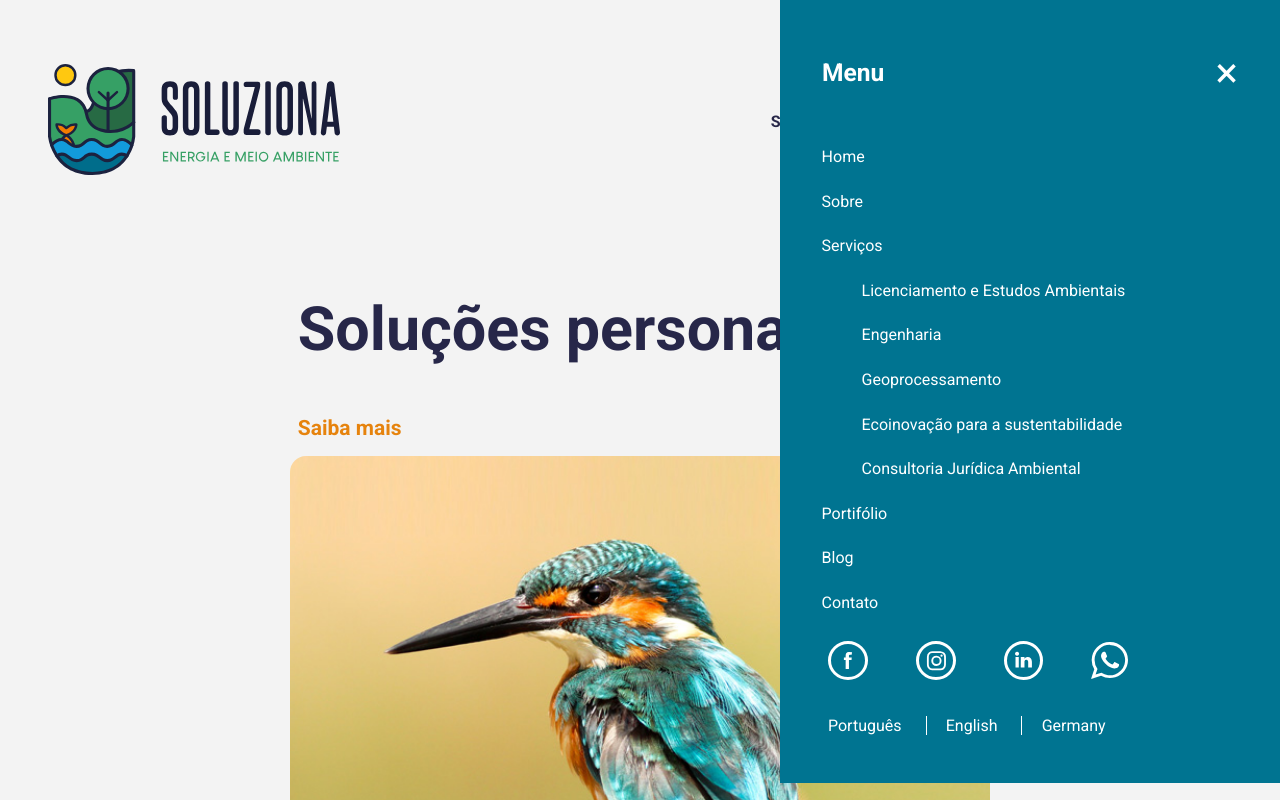
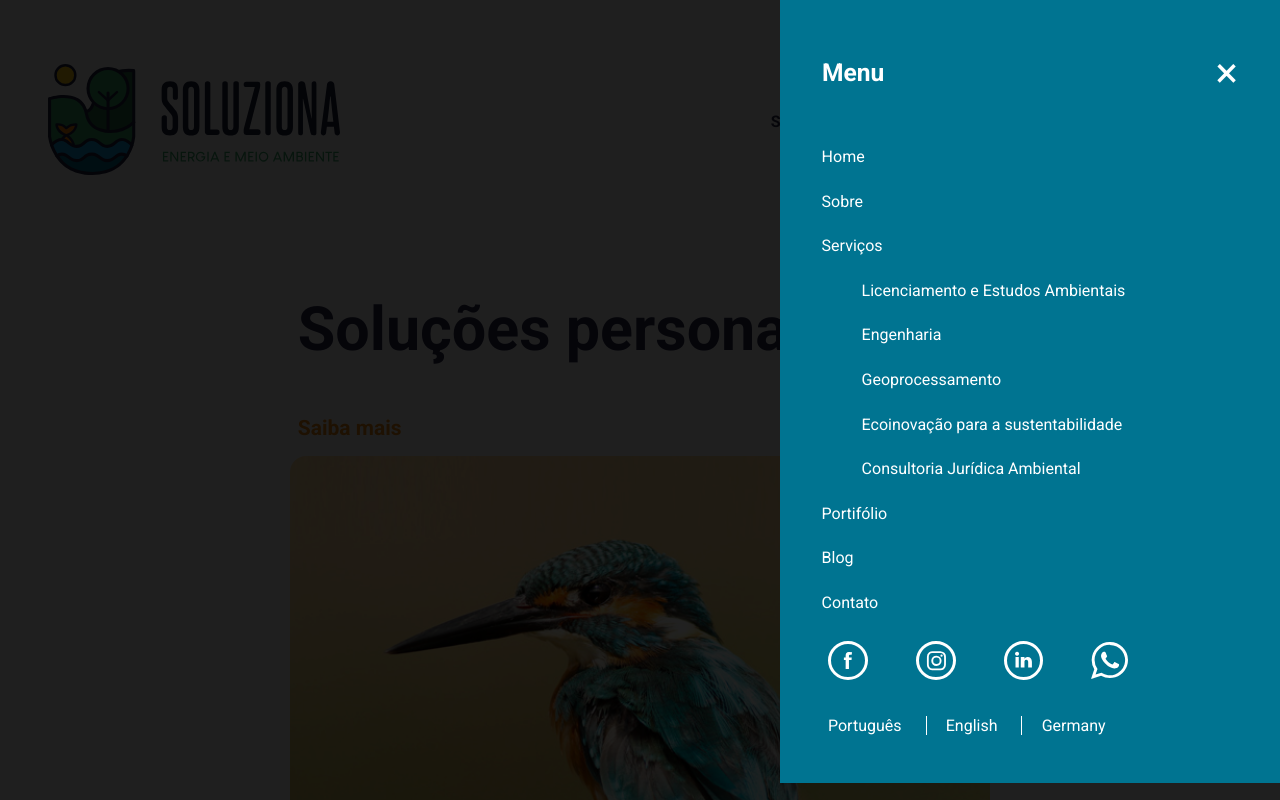
Before and after one commit to sunderhus/Soluziona, a plain HTML site: page index.html in a window 1280 px wide. Both pictures are taken after a click on the element 1196 px from the left and 121 px from the top of the page. Shown: the top 800 px of the page. Drawn offline with nearby package versions, Linux system fonts and the light colour scheme.

Commit message:
feature(Home): - Adiciona overlay na abertura do menu , remove o mesmo no fechamento.

```diff
--- a/index.html
+++ b/index.html
@@ -31,6 +31,7 @@
 </head>
 
 <body id="body">
+    <span id="overlayMenu" class="overlay-full-size"></span>
     <header class="wrapper">
         <a class="logo" href="/" title="Voltar para a página inicial">
             <img src="assets/svg/logo.svg" alt="Logo soluziona" aria-role="logo">
--- a/js/main.js
+++ b/js/main.js
@@ -1,14 +1,16 @@
 /* Set the width of the side navigation to 250px */
-function openNav() {
-    let menuSize = window.innerWidth > 768 ? "559px" : "100%";
+const openNav = () => {
+    document.getElementById("overlayMenu").classList.add("active");
+    const menuSize = window.innerWidth > 768 ? "559px" : "100%";
     document.getElementById("menuMobile").style.width = menuSize;
 }
 
 /* Set the width of the side navigation to 0 */
-function closeNav() {
+const closeNav = () => {
     document.getElementById("menuMobile").style.width = "0";
+    document.getElementById("overlayMenu").classList.remove("active");
 }
 
-function toggleIdiomas() {
+const toggleIdiomas = () => {
     document.querySelector('.seletor-idiomas').classList.toggle('active');
 }
--- a/scss/theme_parts/_menu-mobile.scss
+++ b/scss/theme_parts/_menu-mobile.scss
@@ -92,6 +92,32 @@
         }
     }
 }
+
+span.overlay-full-size {
+    visibility: hidden;
+    opacity: 0;
+    position: fixed;
+    height: 0%;
+    width: 0vw;
+    left: 0px;
+    top: 0px;
+    background-color: #000000de;
+    transition: opacity 0.45s linear;
+    z-index: 50;
+    &.active{
+        visibility: inherit;
+        opacity: 1;
+        height: 100%;
+        width: 100vw;
+        transition: opacity 0.45s linear;
+    }
+
+}
+
+
+
+
+
 @media(max-width:375px){
     .sidenav .menu-mobile-footer .menu-mobile-redes-sociais a {
         margin: 0em 2em 0em 0em;
```
Also changed, not shown: style.css.
